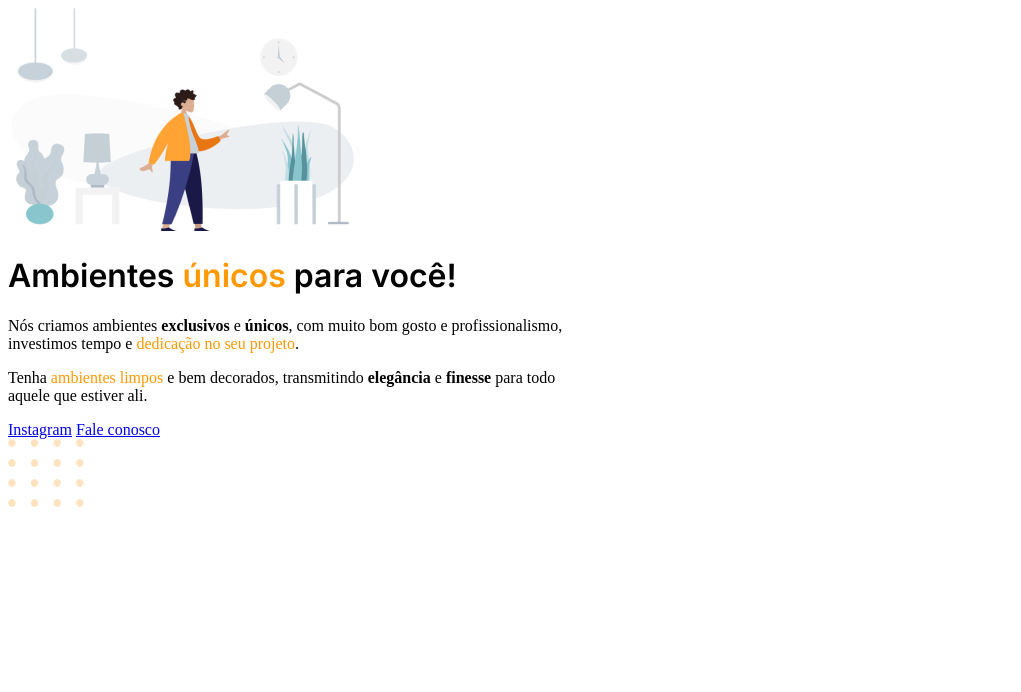
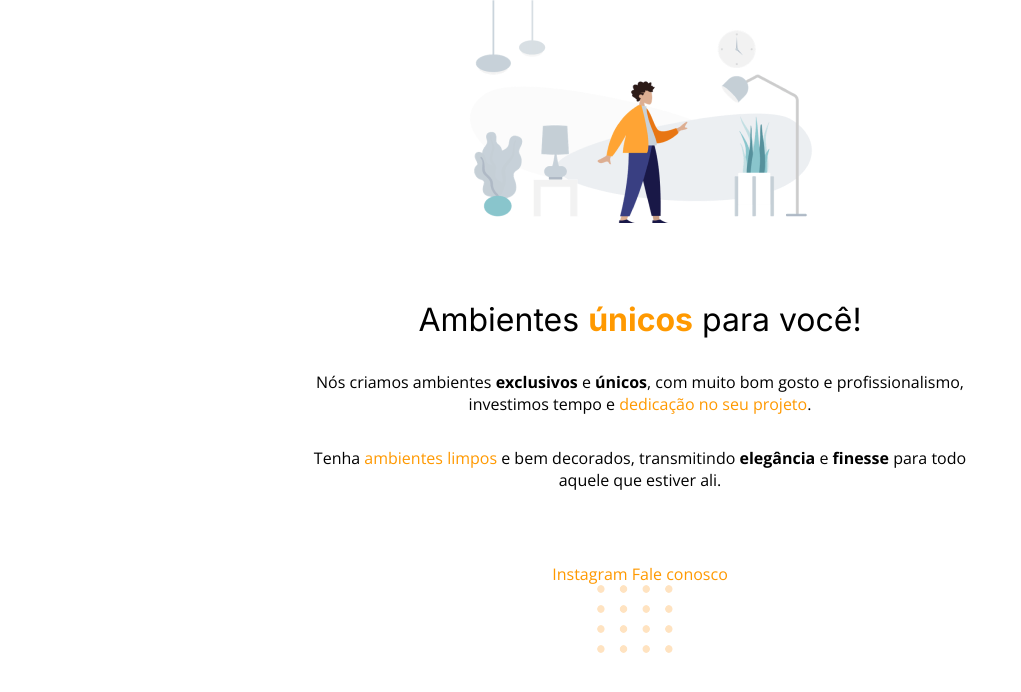
Before and after one commit to Shadryus/Moveis-para-voce, a plain HTML site: page index.html in a window 1280 px wide. Shown: the whole page, without its empty margins (0-1021 px from the left). Drawn offline with nearby package versions, Linux system fonts and the light colour scheme.

Commit message:
alinhamento do conteudo

```diff
--- a/index.html
+++ b/index.html
@@ -3,18 +3,21 @@
   <head>
     <meta charset="UTF-8">
     <meta name="viewport" content="width=device-width, initial-scale=1.0">
+    <title>Móveis para Você</title>
+
     <link rel="stylesheet" href="style.css">
-    <title>Document</title>
   </head>
   <body>
     <div id="hero">
       <img src="./images/image 1.png" alt="Desenho de uma pessoa com camisa amarela cercada por móveis">
 
-      <h1>Ambientes <span>únicos</span> para você!</h1>
+      <div id="texto">
+        <h1>Ambientes <strong>únicos</strong> para você!</h1>
 
-      <p>Nós criamos ambientes <strong>exclusivos</strong> e <strong>únicos</strong>, com muito bom gosto e profissionalismo, <br />investimos tempo e <span>dedicação no seu projeto</span>. </p>
+        <p>Nós criamos ambientes <strong>exclusivos</strong> e <strong>únicos</strong>, com muito bom gosto e profissionalismo, <br />investimos tempo e <span>dedicação no seu projeto</span>. </p>
 
-      <p>Tenha <span>ambientes limpos</span> e bem decorados, transmitindo <strong>elegância</strong> e <strong>finesse</strong> para todo <br />aquele que estiver ali.</p>
+        <p>Tenha <span>ambientes limpos</span> e bem decorados, transmitindo <strong>elegância</strong> e <strong>finesse</strong> para todo <br />aquele que estiver ali.</p>
+      </div>
     </div>
 
     <footer>
--- a/style.css
+++ b/style.css
@@ -1,14 +1,45 @@
-@import url('https://fonts.googleapis.com/css2?family=Inter:wght@600&family=Open+Sans:wght@300&display=swap');
+@import url('https://fonts.googleapis.com/css2?family=Inter:wght@400;700&family=Open+Sans:wght@400;700&display=swap');
 
+*{
+  margin: 0;
+}
+
+body{
+  width: 100%;
+  font-family: "Open Sans";
+  display: flex;
+  flex-direction: column;
+  align-items: center;
+  justify-content: center;
+  text-align: center;
+}
+
+#texto{
+  margin: 72px 0;
+}
 h1{
   font-family: "Inter";
+  font-weight: 400;
   color: #000000;
+}
+
+h1 > strong{
+  color: #FF9900;
+}
+
+p{
+  margin-top: 32px;
 }
 
 span{
   color: #FF9900;
 }
 
-footer{
+a{
   color: #FF9900;
+  text-decoration: none;
 }
+
+#balls{
+
+}
```
